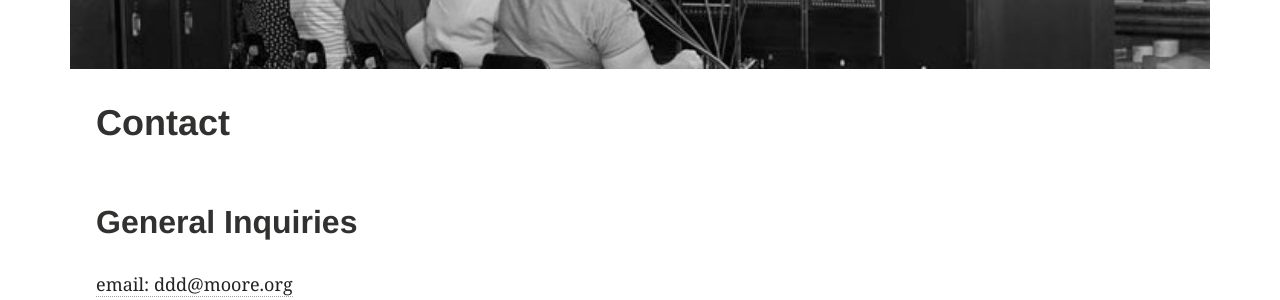
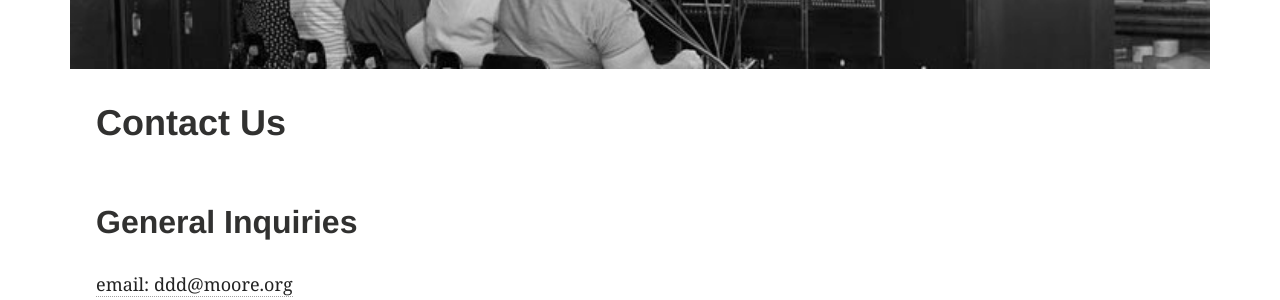
Before and after one commit to DDD-Moore/msdse, a Jekyll site: the page built from contact.md, in a window 1280 px wide and 1400 px high. Shown: the part 322-622 px from the top of the window. Built offline with Jekyll 4.4.1, drawn with Linux system fonts in a browser that asks for light colours; some of the changed text lies outside the part shown.

```diff
--- a/contact.md
+++ b/contact.md
@@ -1,6 +1,6 @@
 ---
 layout: article
-title: Contact
+title: Contact Us
 permalink: /contact/
 image:
   feature: contact.jpg
```
Also changed, not shown: other parts of contact.md (+1 -1 lines).
